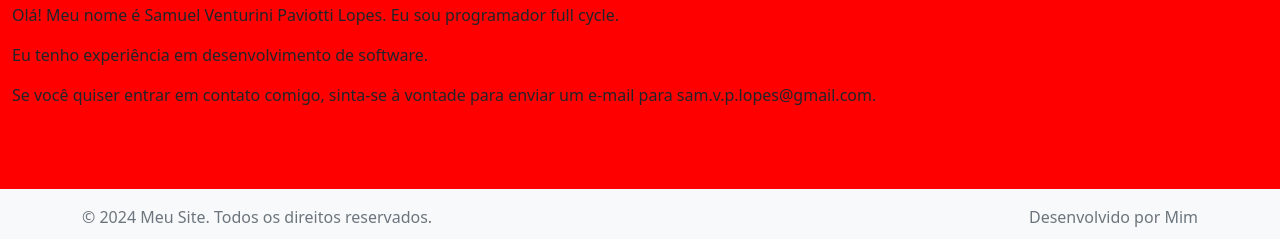
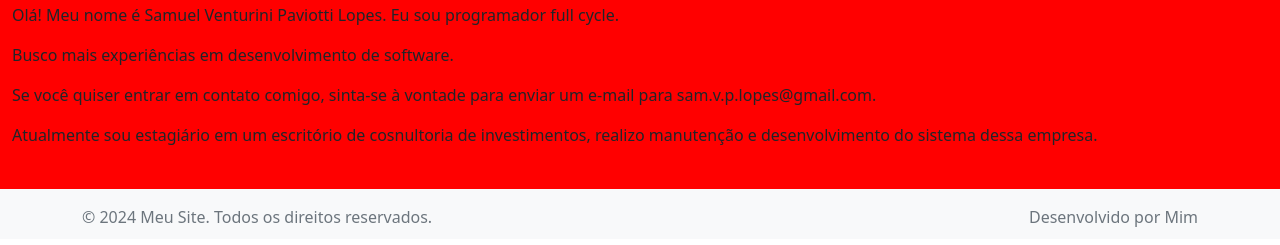
Before and after one commit to SammLopes/trabalho_romulo, a plain HTML site: page index.html in a window 1280 px wide. Shown: the part 617-862 px from the top of the page. Drawn offline with nearby package versions, Linux system fonts and the light colour scheme.

Commit message:
Adicionado mais informações sobre min

```diff
--- a/index.html
+++ b/index.html
@@ -148,10 +148,14 @@
             Olá! Meu nome é Samuel Venturini Paviotti Lopes. Eu sou
             programador full cycle.
           </p>
-          <p>Eu tenho experiência em desenvolvimento de software.</p>
+          <p>Busco mais experiências em desenvolvimento de software.</p>
           <p>
             Se você quiser entrar em contato comigo, sinta-se à vontade para
             enviar um e-mail para sam.v.p.lopes@gmail.com.
+          </p>
+          <p>
+            Atualmente sou estagiário em um escritório de cosnultoria de investimentos, realizo manutenção e desenvolvimento
+            do sistema dessa empresa.
           </p>
         </div>
       </div>
```
